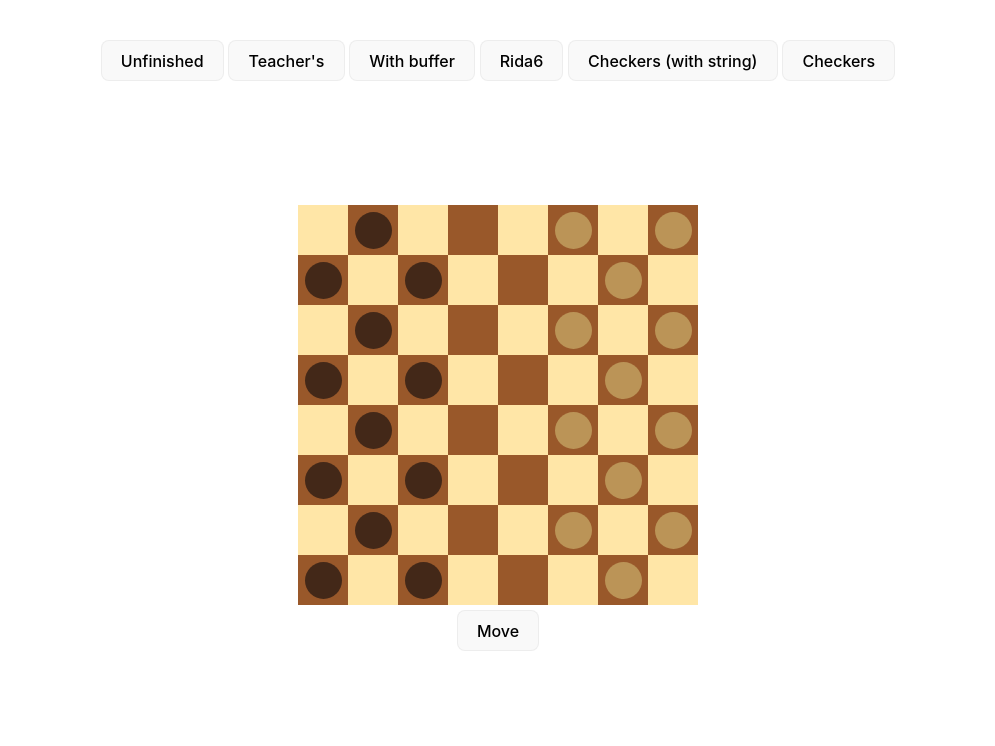
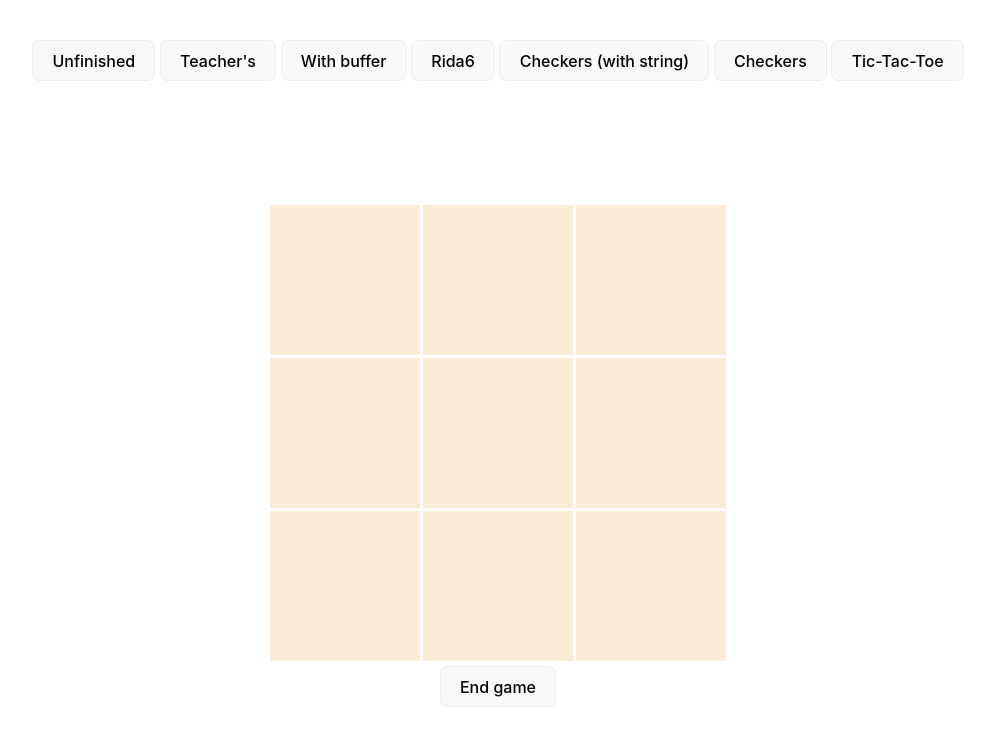
Before and after one commit to Uptaker/AI, a Svelte app in the folder code/week1/: page / in a window 1280 px wide. Shown: the top 746 px of the page, without its empty margins (142-1137 px from the left). Built offline with nearby package versions, Linux system fonts and the light colour scheme.

Commit message:
add tictactoe initial game board

```diff
--- a/code/week1/src/App.svelte
+++ b/code/week1/src/App.svelte
@@ -1,6 +1,5 @@
 <script lang="ts">
 
-  import {slide} from 'svelte/transition'
   import TeacherSolution from "./components/TeacherSolution.svelte";
   import UnfinishedSolution from "./components/UnfinishedSolution.svelte";
   import TeacherSomething from "./components/WithBuffer.svelte";
@@ -8,8 +7,9 @@
   import Checkers from "./components/Checkers.svelte";
   import {SvelteComponent} from "svelte";
   import CheckersJaagup from "./components/CheckersJaagup.svelte";
+  import TicTacToe from "./components/TicTacToe.svelte";
 
-  let component = Checkers
+  let component = TicTacToe
 
   const switchTo = (comp: SvelteComponent) => component = comp
 
@@ -21,7 +21,8 @@
   <button on:click={() => switchTo(Rida6)}>Rida6</button>
   <button on:click={() => switchTo(CheckersJaagup)}>Checkers (with string)</button>
   <button on:click={() => switchTo(Checkers)}>Checkers</button>
+  <button on:click={() => switchTo(TicTacToe)}>Tic-Tac-Toe</button>
 </div>
 <br>
 
-<svelte:component this={component}></svelte:component>
+<svelte:component this={component}/>
--- /dev/null
+++ b/code/week1/src/components/TicTacToe.svelte
@@ -0,0 +1,78 @@
+<script lang="ts">
+
+    import {onMount} from "svelte";
+
+    enum Type {
+        X = 'X', O = 'O', BLANK = ''
+    }
+
+    type State = Type.X | Type.O | Type.BLANK
+
+    let states: State[][] = freshState()
+
+    onMount(() => console.log(states))
+
+    function freshState() {
+        return [[Type.BLANK, Type.BLANK, Type.BLANK], [Type.BLANK, Type.BLANK, Type.BLANK], [Type.BLANK, Type.BLANK, Type.BLANK]]
+    }
+
+</script>
+
+<div class="board" style="margin-bottom: 5px">
+    {#if states}
+        <div class="column">
+            {#each states as row, i}
+                <div class="row">
+                    {#each row as value, j}
+                        <div class="square">
+                            {#if value !== Type.BLANK}
+                                <div class="state">{value}</div>
+                            {/if}
+                        </div>
+                    {/each}
+                </div>
+            {/each}
+        </div>
+    {/if}
+</div>
+
+<button>End game</button>
+
+
+<style>
+    .row {
+        display: flex;
+        gap: 3px;
+    }
+
+    .column {
+        display: flex;
+        flex-direction: column;
+        gap: 3px;
+    }
+
+    .state {
+        padding: 1px;
+        border-radius: 50%;
+        height: 70%;
+        width: 70%;
+    }
+
+    .state:hover {
+        opacity: 50%;
+    }
+
+    .square {
+        width: 150px;
+        height: 150px;
+        display: flex;
+        justify-content: center;
+        align-items: center;
+        background-color: antiquewhite;
+    }
+
+    .board {
+        width: min-content;
+        margin: 0 auto;
+    }
+</style>
```
